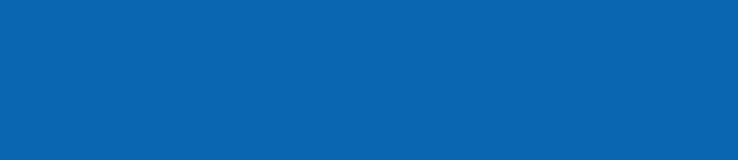
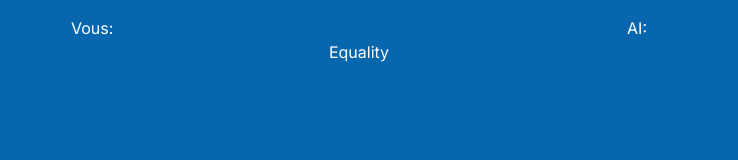
Before and after one commit to brissboss/rock_paper_scissors, a Next.js app in the folder rock_paper_scissors/: page / in a window 1280 px wide. Shown: the top 160 px of the page, without its empty margins (281-1019 px from the left). Built offline with nearby package versions, Linux system fonts and the light colour scheme.

Commit message:
implementing the scissor leaf stone logic

```diff
--- a/rock_paper_scissors/app/component/button/ButtonPlayer.tsx
+++ b/rock_paper_scissors/app/component/button/ButtonPlayer.tsx
@@ -44,7 +44,7 @@ export default function ButtonPlayer(props: ButtonPlayerProps) {
 
     return (
         <div
-            onClick={props.action()}
+            onClick={() => props.action()}
             className={`
                     flex justify-center items-center
 
--- a/rock_paper_scissors/app/component/user/GameZone.tsx
+++ b/rock_paper_scissors/app/component/zone/GameZone.tsx
@@ -3,7 +3,11 @@
 import ButtonPlayer from "@/app/component/button/ButtonPlayer"
 import { useEffect, useRef, useState } from "react"
 
-export default function GameZoneUSer() {
+type GameZoneUSerProps = {
+    selectChoice: Function,
+}
+
+export default function GameZoneUSer(props: GameZoneUSerProps) {
     const [width, setWidth] = useState<number>(0);
     const divRef = useRef<HTMLDivElement>(null)
 
@@ -18,6 +22,10 @@ export default function GameZoneUSer() {
         return () => window.removeEventListener('resize', updateSize)
     }, [])
 
+    const sendChoice = (choice: string) => {
+        props.selectChoice(choice)
+    }
+
     return (
         <div
             ref={divRef}
@@ -31,17 +39,17 @@ export default function GameZoneUSer() {
             <ButtonPlayer
                 type="leaf"
                 size={width / 3.2}
-                action={console.log}
+                action={() => sendChoice('leaf')}
             />
             <ButtonPlayer
                 type="rock"
                 size={width / 3.2}
-                action={console.log}
+                action={() => sendChoice('rock')}
             />
             <ButtonPlayer
                 type="scissors"
                 size={width / 3.2}
-                action={console.log}
+                action={() => sendChoice('scissors')}
             />
         </div>
     )
--- /dev/null
+++ b/rock_paper_scissors/app/component/zone/ResultZone.tsx
@@ -0,0 +1,52 @@
+import { useEffect, useState } from "react";
+
+function wichWin(player: string, ai: string) {
+    if (player === ai) return 2
+
+    if ((player === 'rock' && ai === 'scissors') ||
+        (player === 'scissors' && ai === 'leaf') ||
+        (player === 'leaf' && ai === 'rock')
+    )
+        return 1
+
+    return 0
+}
+
+type ResultZoneProps = {
+    playerChoice: string
+    aiChoice: string
+}
+
+export default function ResultZone(props: ResultZoneProps) {
+    const Result = () => {
+
+        switch (wichWin(props.playerChoice, props.aiChoice)) {
+            case 0:
+                return <p>Defeat</p>
+            case 1:
+                return <p>Win</p>
+            case 2:
+                return <p>Equality</p>
+            default:
+                return null
+        }
+    }
+
+    return (
+        <div
+            className="
+                h-full w-[90%] xl-[w-50%]
+                py-4
+                flex flex-col justify-start items-center
+            "
+        >
+            <div className="flex justify-between w-[50%]">
+                <p>Vous: {props.playerChoice}</p>
+                <p>AI: {props.aiChoice}</p>
+            </div>
+            <div>
+                <Result/>
+            </div>
+        </div>
+    )
+}
--- a/rock_paper_scissors/app/page.tsx
+++ b/rock_paper_scissors/app/page.tsx
@@ -1,5 +1,29 @@
-import GameZoneUSer from "./component/user/GameZone"
+'use client'
+
+import { useState } from "react"
+import GameZoneUSer from "./component/zone/GameZone"
+import ResultZone from "./component/zone/ResultZone"
+
 export default function Home() {
+    const [playerChoice, setPlayerChoice] = useState<string>('')
+    const [aiChoice, setAiChoice] = useState<string>('')
+
+    const aiChoiceGenerator = () => {
+        const choices = ['leaf', 'rock', 'scissors'];
+
+        return choices[Math.floor(Math.random() * choices.length)]
+    }
+
+    const selectChoicePlayer = (choice: string) => {
+
+        if (choice === 'leaf' || choice === 'rock' || choice === 'scissors') {
+            setPlayerChoice(choice);
+            setAiChoice(aiChoiceGenerator)
+        }
+        else
+            console.error("The \"choice\" variable is incorrect\n", choice)
+    }
+
     return (
         <div
             className="
@@ -7,7 +31,8 @@ export default function Home() {
                 h-[100dvh] w-full
             "
         >
-            <GameZoneUSer/>
+            <ResultZone playerChoice={playerChoice} aiChoice={aiChoice}/>
+            <GameZoneUSer selectChoice={(choice: string) => selectChoicePlayer(choice)}/>
         </div>
     )
 }
```
